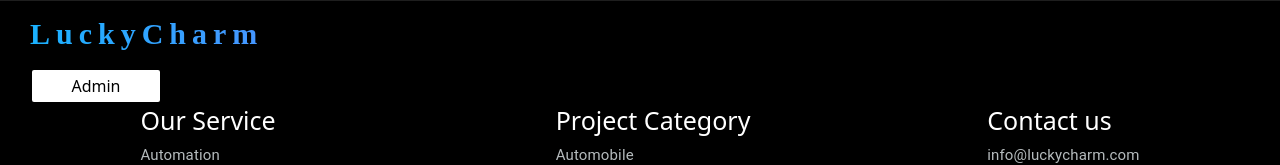
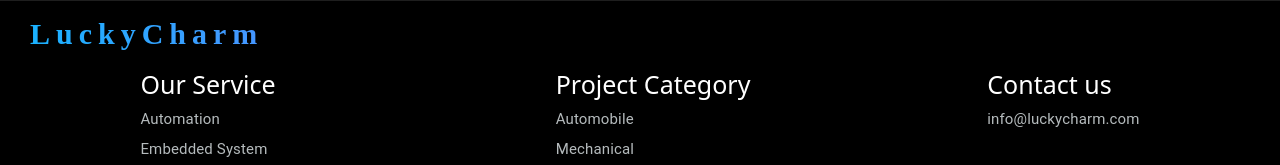
Before and after one commit to Gokul-pga/lucky, a Next.js app: page / in a window 1280 px wide. Shown: the part 341-506 px from the top of the page. Built offline with nearby package versions, Linux system fonts and the light colour scheme; no server answers.

Commit message:
admin btn removed from footer

```diff
--- a/components/Footer.js
+++ b/components/Footer.js
@@ -57,14 +57,6 @@ function Footer() {
               LuckyCharm
             </Typography>
           </Box>
-          <button
-            className="bg-white w-32 text-black font-medium px-3 py-1 ml-8 rounded-sm text-md mt-1"
-            onClick={() => {
-              router.push("/adminlogin");
-            }}
-          >
-            Admin
-          </button>
 
           <Stack
             flex={1}
```
